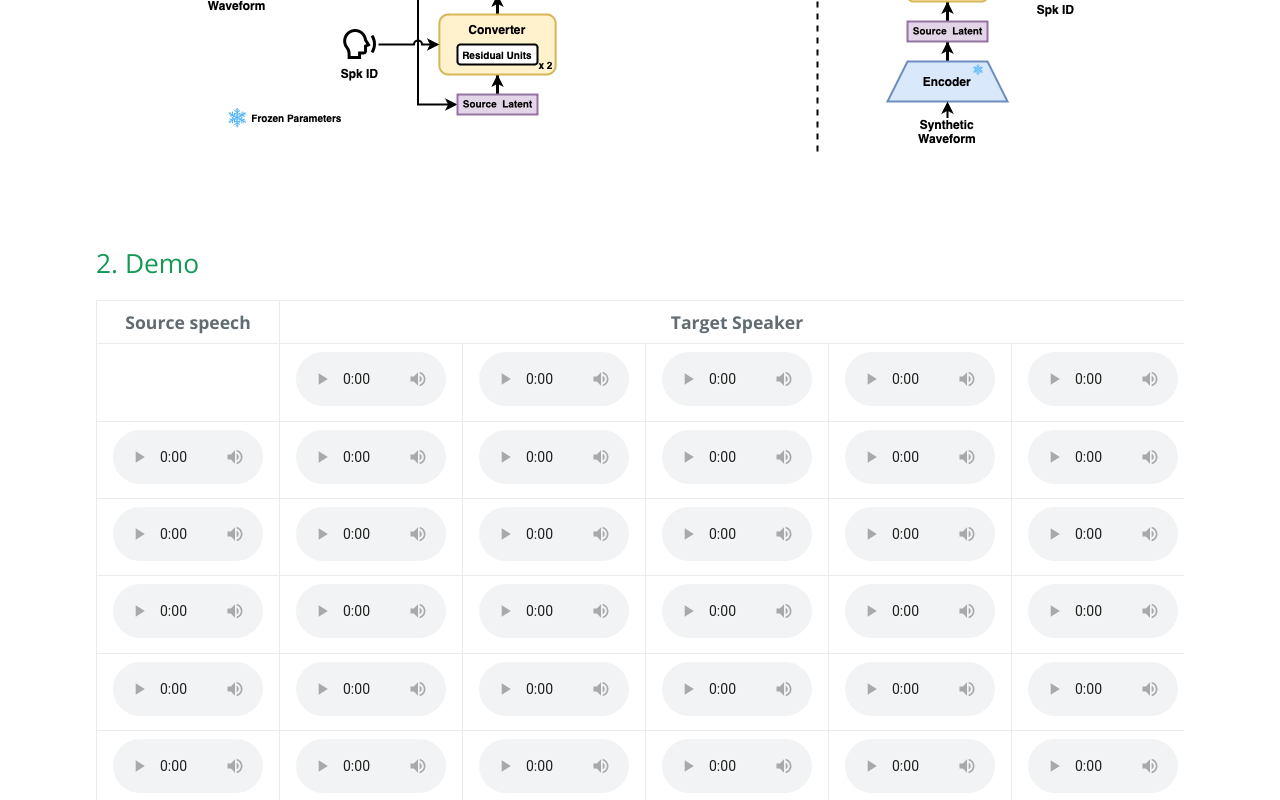
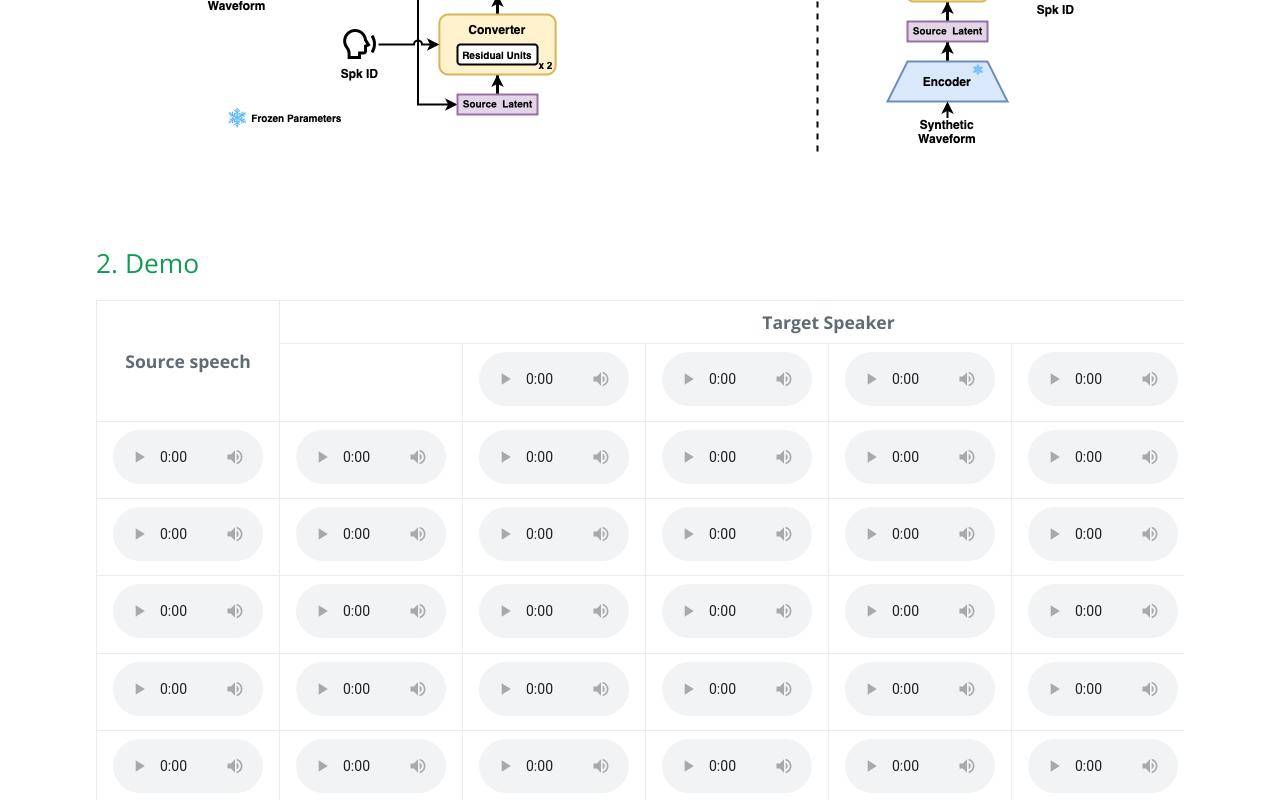
Before and after one commit to Goldenife/SynthVC, a plain HTML site: page index.html in a window 1280 px wide. Shown: the part 1027-1827 px from the top of the page. Drawn offline with nearby package versions, Linux system fonts and the light colour scheme.

Commit message:
source multi row

```diff
--- a/index.html
+++ b/index.html
@@ -141,7 +141,7 @@
 
     let sample_data = `
         <tr>
-          <td style="text-align: center; width: 150px;" rowspan=1><strong>Source speech<strong></td>
+          <td style="text-align: center; width: 150px;" rowspan=2><strong>Source speech<strong></td>
           <td style="text-align: center; width: 150px;" colspan=6><strong>Target Speaker<strong></td>
         </tr>
         <tr>
```
